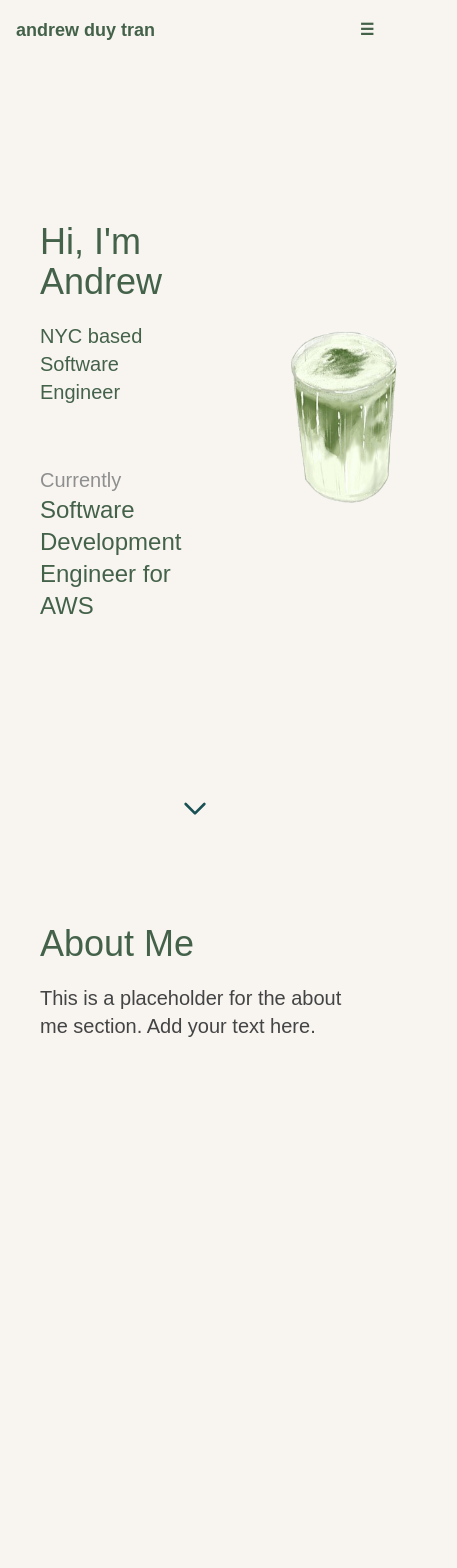
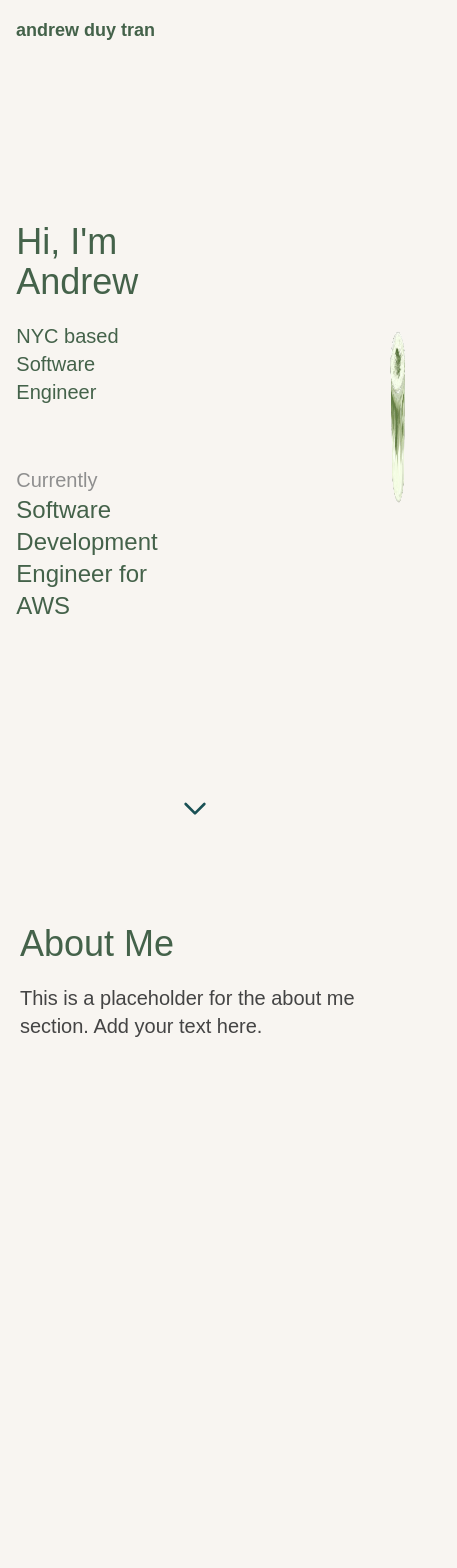
Before and after one commit to andrewtran117/andrewtran117.github.io, a Next.js app: page / in a window 390 px wide. Shown: the top 1568 px of the page, 457 px wide, since content can reach past the window. Built offline with nearby package versions, Linux system fonts and the light colour scheme.

Commit message:
Mobile Friendly

```diff
--- a/app/page.tsx
+++ b/app/page.tsx
@@ -53,19 +53,13 @@ export default function Home() {
               resume
             </a>
           </div>
-
-          {/* Mobile View Tab (Hamburger Menu) */}
-          <div className="sm:hidden">
-            <button className="text-[#44624A] font-bold">☰</button>
-            {/* Here, you can implement a hamburger menu that shows a dropdown */}
-          </div>
         </div>
       </div>
 
-      <div className="flex items-center min-h-screen px-10 md:px-20 lg:px-40 relative"> {/* Increased padding */}
+      <div className="flex items-center min-h-screen px-5 sm:px-10 md:px-20 lg:px-40 relative"> {/* Adjusted padding for mobile */}
         {isVisible && (
-          <div className="flex items-center space-x-5 opacity-0 animate-fadeIn w-full max-w-7xl mx-auto">
-            <div className="space-y-5">
+          <div className="flex items-center justify-center w-full max-w-7xl mx-auto opacity-0 animate-fadeIn">
+            <div className="space-y-5 pl-10"> {/* Apply left padding to the text */}
               <div className="text-[#44624A] font-inter text-4xl sm:text-3xl md:text-5xl mb-1">
                 Hi, I&apos;m Andrew
               </div>
@@ -77,7 +71,7 @@ export default function Home() {
                 <div>Software Development Engineer for AWS</div>
               </div>
             </div>
-            <img src="matcha.png" alt="Matcha" className="w-64 h-64 sm:w-56 sm:h-56 md:w-64 md:h-64 lg:w-96 lg:h-96 pl-8 sm:pl-4" />
+            <img src="matcha.png" alt="Matcha" className="w-64 h-64 sm:w-56 sm:h-56 md:w-64 md:h-64 lg:w-96 lg:h-96 pl-56 sm:pl-4" />
           </div>
         )}
 
@@ -100,7 +94,7 @@ export default function Home() {
       </div>
 
       {/* About Me Section */}
-      <section id="aboutMe" className="min-h-screen py-20 px-10 sm:px-20 md:px-32 lg:px-48">
+      <section id="aboutMe" className="min-h-screen py-20 px-5 sm:px-10 md:px-16 lg:px-24">
         <div className="max-w-7xl mx-auto space-y-5">
           <h2 className="text-4xl sm:text-3xl text-[#44624A] font-inter">About Me</h2>
           <p className="text-xl sm:text-lg text-[#444]">This is a placeholder for the about me section. Add your text here.</p>
@@ -108,7 +102,7 @@ export default function Home() {
       </section>
 
       {/* Work Section */}
-      <section id="work" className="min-h-screen py-20 px-10 sm:px-20 md:px-32 lg:px-48">
+      <section id="work" className="min-h-screen py-20 px-5 sm:px-10 md:px-16 lg:px-24">
         <div className="max-w-7xl mx-auto space-y-5">
           <h2 className="text-4xl sm:text-3xl text-[#44624A] font-inter">Work</h2>
           <p className="text-xl sm:text-lg text-[#444]">This is a placeholder for the work section. Add your text here.</p>
```
